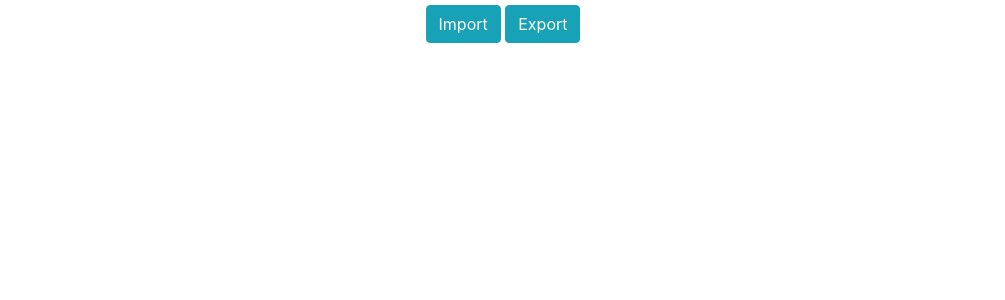
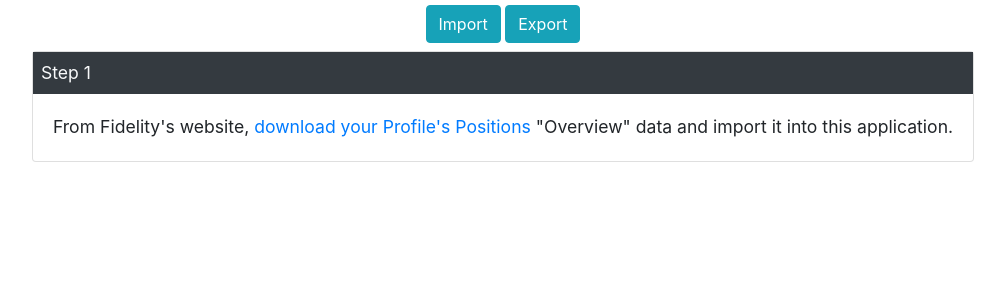
Before and after one commit to PaulGilchrist/fidelity-portfolio, a React (Create React App) app: page / in a window 1280 px wide. Shown: the top 300 px of the page, without its empty margins (137-1142 px from the left). Built offline with nearby package versions, Linux system fonts and the light colour scheme.

Commit message:
Getting started help documentation

```diff
--- a/src/App.js
+++ b/src/App.js
@@ -8,6 +8,7 @@ import 'font-awesome/css/font-awesome.min.css';
 import 'react-toastify/dist/ReactToastify.min.css';
 import css from './app.module.css';
 
+import GettingStarted from './components/GettingStarted';
 import RulesEditor from './components/RulesEditor';
 import StockChart from './components/StockChart';
 
@@ -134,8 +135,12 @@ const App = () => {
             let stock = portfolio.stocks.find(s => s.symbol === symbol);
             if (stock) {
                 // Only get important columns
+                stock.dividendPerShare = (Number(columns[5].replace(/[$%",]/g, '')) * stock.lastPrice / 400); // dividendYield * lastPrice / 4 (quarterly payments)
                 stock.sector = columns[7];
                 stock.industry = columns[8];
+                // Calculated fields
+                stock.dividendPayoutPercentage = stock.dividendPerShare * 4 / stock.earningsPerShare;
+                stock.dividendYieldPercentage = stock.dividendPerShare * 4 / stock.lastPrice;
                 // Get sector and industry summations
                 let sector = portfolio.sectors.find(s => s.name === stock.sector);
                 if (sector) {
@@ -195,13 +200,10 @@ const App = () => {
             let stock = portfolio.stocks.find(s => s.symbol === symbol);
             if (stock) {
                 // Only get important columns
-                stock.earningsPerShare = stock.lastPrice / Number(columns[5].replace(/[$%",]/g, '')); // lastPrice / PriceEarningsRatio
-                stock.dividendPerShare = (Number(columns[4].replace(/[$%",]/g, '')) * stock.lastPrice / 400); // dividendYield * lastPrice / 4 (quarterly payments)
-                stock.summaryScore = columns[7];
+                stock.earningsPerShare = stock.lastPrice / Number(columns[4].replace(/[$%",]/g, '')); // lastPrice / PriceEarningsRatio
+                stock.summaryScore = columns[5];
                 // Calculated fields
                 stock.priceEarningsRatio = stock.lastPrice / stock.earningsPerShare;
-                stock.dividendPayoutPercentage = stock.dividendPerShare * 4 / stock.earningsPerShare;
-                stock.dividendYieldPercentage = stock.dividendPerShare * 4 / stock.lastPrice;
             }
         }
         dispatch(updatePortfolio(portfolio));
@@ -307,6 +309,15 @@ const App = () => {
                     processScreenerResultsSearchCriteria(rows);
                 } else if (rows[0].substring(0, 34) === 'Symbol,Company Name,Security Price') {
                     processScreenerResultsBasicFacts(rows);
+                } else {
+                    toast.warn(`File header not recognized`, {
+                        position: "top-right",
+                        autoClose: 3000,
+                        hideProgressBar: false,
+                        closeOnClick: true,
+                        pauseOnHover: true,
+                        draggable: true
+                    });
                 }
             }
             toast.success(`File imported`, {
@@ -343,6 +354,7 @@ const App = () => {
                 &nbsp;
                 <label className="btn btn-info" onClick={handleDataExport}>Export</label>
             </div>
+            <GettingStarted stocks={portfolio.stocks}/>
             {showRules ? <RulesEditor scoringRules={scoringRules} onSubmit={(values) => handleOnUpdateRules(values)}/> : null}
             {portfolio.stocks.length > 0 ? <StockChart portfolio={portfolio} scoringRules={scoringRules} onRules={() => handleOnRules()}/> : null}
         </div>
--- a/src/app.module.css
+++ b/src/app.module.css
@@ -1,5 +1,6 @@
 .app {
+    display: grid;
+    grid-template-columns: auto;
+    justify-items: center;
     padding-top: 5px;
-    text-align: center;
-    width: 100%;
 }
--- /dev/null
+++ b/src/components/GettingStarted.css
@@ -0,0 +1,8 @@
+.getting-started {
+    display: grid;
+    font-size: 1.1em;
+    grid-template-columns: 1200px;
+    justify-items: center;
+    padding-bottom: 20px;
+    text-align: left;
+}
--- /dev/null
+++ b/src/components/GettingStarted.js
@@ -0,0 +1,85 @@
+import React from 'react';
+import { useForm } from "react-hook-form";
+
+import './GettingStarted.css'
+
+const GettingStarted = (props) => {
+    if(props.stocks.length === 0) {
+        return (
+            <div className="getting-started">
+                <div className="card">
+                    <div className="card-heading bg-dark text-light p-2">
+                        Step 1
+                    </div>
+                    <div className="card-body">
+                        From Fidelity's website, <a href="https://oltx.fidelity.com/ftgw/fbc/oftop/portfolio#positions" target="_blank" rel="noreferrer">download your Profile's Positions</a> "Overview" data and import it into this application.
+                    </div>
+                </div>
+            </div>
+        );
+    } else {
+        // Do we have any Screen data?
+        let found = props.stocks.find(s => s.sector || s.summaryScore) // Look for any stock with sector information (Basic Facts) or summaryScore (Search Criteria) data
+        if(!found) {
+            return (
+                <div className="getting-started">
+                    <div className="card">
+                        <div className="card-heading bg-dark text-light d-flex p-2">
+                            Step 2
+                        </div>
+                        <div className="card-body">
+                            <ol>
+                                <li>From Fidelity's website <a href="https://research2.fidelity.com/fidelity/screeners/commonstock/landing.asp?" target="_blank" rel="noreferrer">load existing or create a new "Screen"</a> with the following criteria and order, as the order they are added determines the order columns appear in the resulting data flie</li>
+                                <ul>
+                                    <li><b>"Company Value - P/E - Price/TTM Earnings"</b> choosing all categories "Very Low" through "Very High"</li>
+                                    <li><b>"Analyst Opinions - Equity Summary Score from StarMine from Fefinitiv"</b> choosing all categories "Very Bearish" through "Very Bullish"</li>
+                                    <li><b>"Basic Company Facts / Index"</b> choosing all 3 indexes "DJIA", "NASDAQ 100" and "S&P 500"</li>
+                                </ul>
+                                <li>Optionally, add up to 5 stocks manually that may not have been returned from the search results</li>
+                                <li>Select "Save to My Screens" for later reuse</li>
+                                <li>Download the Screen's "Search Criteria" and "Basic Facts" data.  Data will be saved in Excel format, but this application needs the data in CSV format.</li>
+                                <li>Open the file in Excel and save each of the two tabs as separate "CSV (Comma delimited) (*.csv)" files.  "SaveAs" is disabled unless "enable Editing" has first been selected.</li>
+                                <li>Import the two previous saved Screen "Search Criteria" and "Basic Facts" data files.  This data will merge together with your portfolio data</li>
+                            </ol>
+                        </div>
+                    </div>
+                </div>
+            );
+        } else {
+            // Do we have both Screen data files already imported?
+            let foundSearchCriteriaData = props.stocks.find(s => s.summaryScore)
+            let foundBasicData = props.stocks.find(s => s.sector)
+            if(!foundSearchCriteriaData) {
+                return (
+                    <div className="getting-started">
+                        <div className="card">
+                            <div className="card-heading bg-dark text-light d-flex p-2">
+                                Step 3
+                            </div>
+                            <div className="card-body">
+                                Import the saved screen's <b>"Search Criteria"</b> data file.  This data will merge together with your portfolio data
+                            </div>
+                        </div>
+                    </div>
+                );
+            } else if(!foundBasicData) {
+                return (
+                    <div className="getting-started">
+                        <div className="card">
+                            <div className="card-heading bg-dark text-light d-flex p-2">
+                                Step 3
+                            </div>
+                            <div className="card-body">
+                                Import the saved screen's <b>"Basic Facts"</b> data file.  This data will merge together with your portfolio data
+                            </div>
+                        </div>
+                    </div>
+                );
+            } else {
+                return null;
+            }
+        }
+    }
+}
+
+export default GettingStarted;
--- a/src/components/RulesEditor.js
+++ b/src/components/RulesEditor.js
@@ -23,7 +23,7 @@ const RulesEditor = (props) => {
     }
 
     return (
-        <div className="rules-editor ">
+        <div className="rules-editor">
             <div className="card">
                 <div className="card-heading bg-dark text-light d-flex p-2">
                     Rules Editor
```
Also changed, not shown: 1 other file (tests, documents, lock files or other folders).
